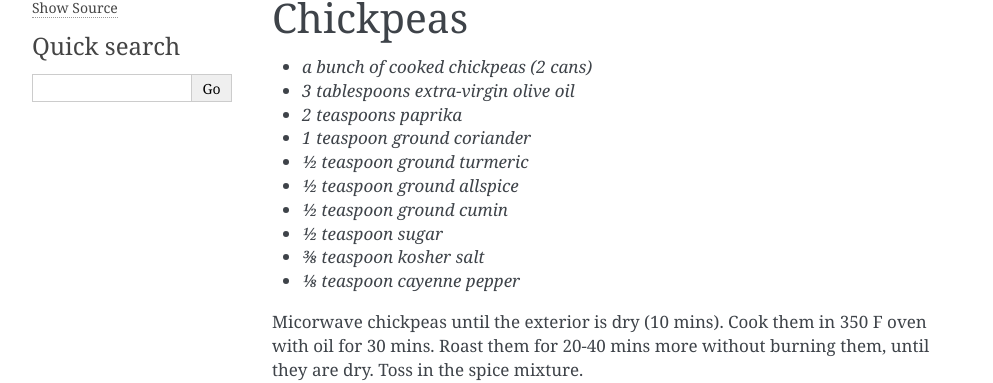
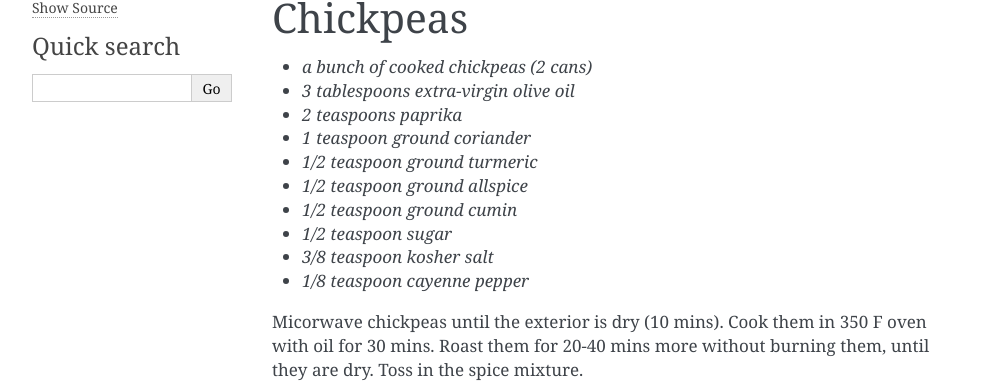
Before and after one commit to toriborish/Recipes, a Sphinx documentation site: the page built from docs/source/Recipes/Sides/SpicyRoastedChickpeas.rst, in a window 1280 px wide. Shown: the part 97-480 px from the top of the page, without its empty margins (148-1141 px from the left). Built offline with Sphinx 7.4.7, drawn with Linux system fonts in a browser that asks for light colours.

```diff
--- a/docs/source/Recipes/Sides/SpicyRoastedChickpeas.rst
+++ b/docs/source/Recipes/Sides/SpicyRoastedChickpeas.rst
@@ -9,12 +9,12 @@ Indian-Spiced Roasted Chickpeas
 -  *3 tablespoons extra-virgin olive oil*
 -  *2 teaspoons paprika*
 -  *1 teaspoon ground coriander*
--  *½ teaspoon ground turmeric*
--  *½ teaspoon ground allspice*
--  *½ teaspoon ground cumin*
--  *½ teaspoon sugar*
--  *⅜ teaspoon kosher salt*
--  *⅛ teaspoon cayenne pepper*
+-  *1/2 teaspoon ground turmeric*
+-  *1/2 teaspoon ground allspice*
+-  *1/2 teaspoon ground cumin*
+-  *1/2 teaspoon sugar*
+-  *3/8 teaspoon kosher salt*
+-  *1/8 teaspoon cayenne pepper*
 
 
 
```
